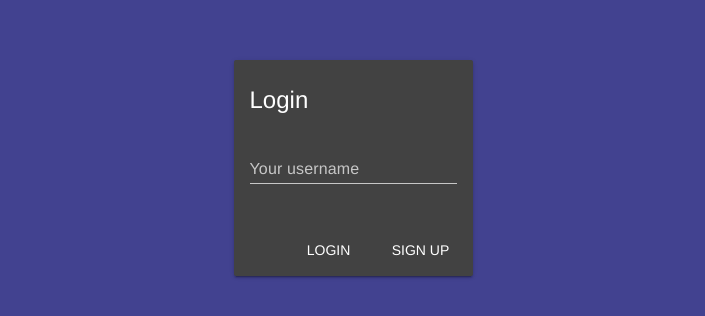
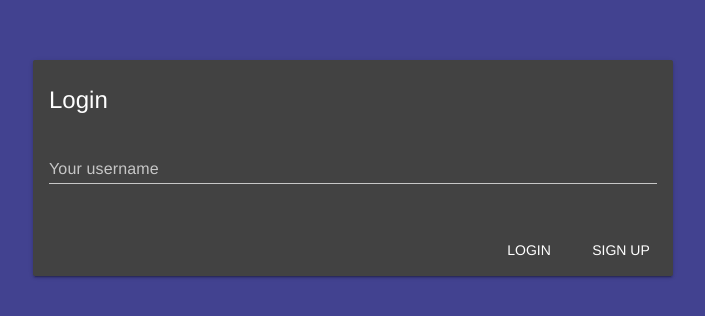
Before and after one commit to kaiz16/vue-material-chat-app, a Vue app in the folder frontend/: page / in a window 1280 px wide. Shown: the part 232-548 px from the top of the page, without its empty margins (287-992 px from the left). Built offline with nearby package versions, Linux system fonts and the light colour scheme; no server answers; what v-emoji-picker would draw is missing.

Commit message:
Enlarge login card

```diff
--- a/frontend/src/components/Chats.vue
+++ b/frontend/src/components/Chats.vue
@@ -52,7 +52,6 @@
 </template>
 
 <script>
-/*eslint-disable*/
 import UserMessage from './UserMessage'
 import AddMessage from './AddMessage'
 import io from "socket.io-client";
@@ -75,6 +74,7 @@ export default {
     this.messages = data;
   },
   created() {
+    // Socket.io topics
     socket.on("incomingNewMessage", (message) => {
       this.messages.push(message);
       this.$nextTick(() => {
--- a/frontend/src/components/SignUp.vue
+++ b/frontend/src/components/SignUp.vue
@@ -68,6 +68,10 @@ export default {
   width: 100%;
   height: 100vh;
 }
+
+.md-card{
+  width: 50%
+}
 .navbar-custom {
   display: flex;
   flex-direction: row;
```
